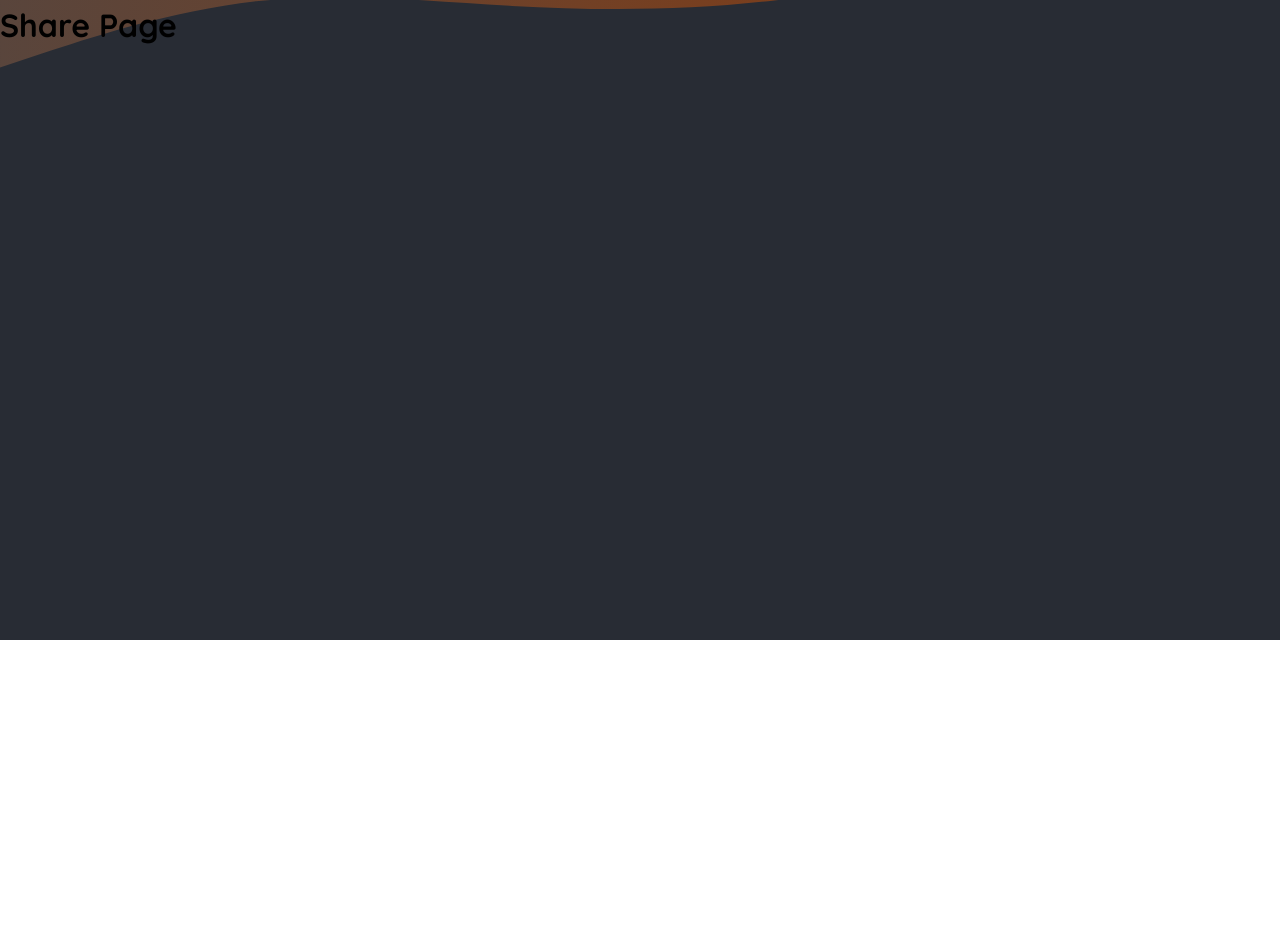
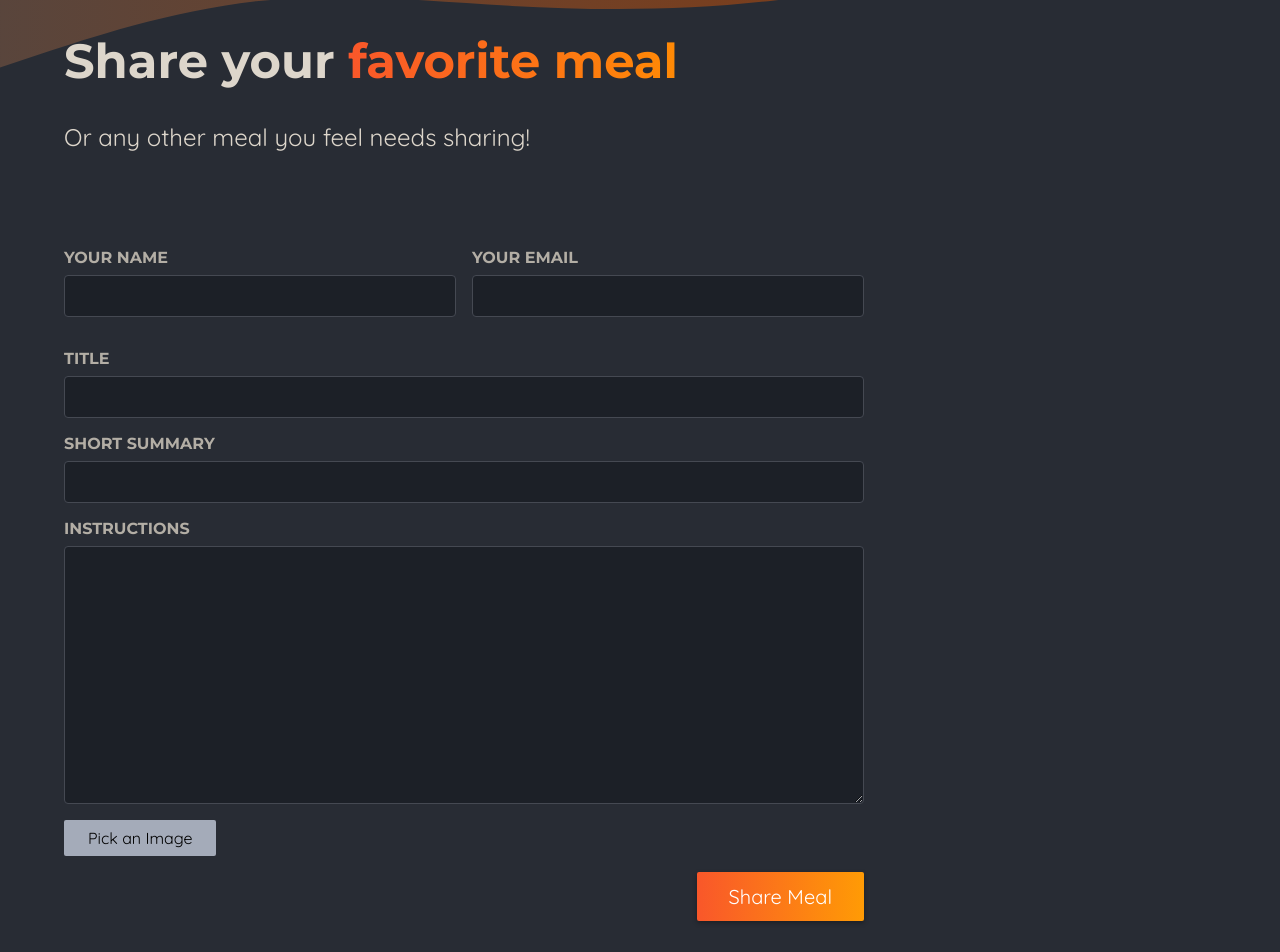
Before and after one commit to DewaaAngga1997/Belajar-Next-Js, a Next.js app: page /meals/share in a window 1280 px wide. Shown: the part 160-1112 px from the top of the page. Before the commit the page ends 800 px from the top, so only its background shows below. Built offline with nearby package versions, Linux system fonts and the light colour scheme.

Commit message:
create share form page

```diff
--- /dev/null
+++ b/app/component/meals/image-picker.js
@@ -0,0 +1,33 @@
+"use client";
+
+import { useRef } from "react";
+import classes from "./image-picker.module.css";
+
+export default function ImagePicker({ label, name }) {
+  const imageInput = useRef();
+  function handlePickImage() {
+    imageInput.current.click();
+  }
+  return (
+    <div className={classes.picker}>
+      <label htmlFor={name}>{label}</label>
+      <div className={classes.controls}>
+        <input
+          className={classes.input}
+          type="file"
+          id={name}
+          accept="image/png, image/jpeg"
+          name={name}
+          ref={imageInput}
+        />
+        <button
+          className={classes.button}
+          type="button"
+          onClick={handlePickImage}
+        >
+          Pick an Image
+        </button>
+      </div>
+    </div>
+  );
+}
--- /dev/null
+++ b/app/component/meals/image-picker.module.css
@@ -0,0 +1,45 @@
+.controls {
+  display: flex;
+  align-items: flex-start;
+  gap: 1.5rem;
+  margin-bottom: 1rem;
+}
+
+.picker .input {
+  display: none;
+}
+
+.picker .button {
+  border: 0;
+  padding: 0.5rem 1.5rem;
+  background: #a4abb9;
+  border-radius: 2px;
+  cursor: pointer;
+  font: inherit;
+}
+
+.picker .button:hover,
+.picker .button:focus {
+  background: #b3b9c6;
+}
+
+.preview {
+  width: 10rem;
+  height: 10rem;
+  border: 2px solid #a4abb9;
+  display: flex;
+  justify-content: center;
+  align-items: center;
+  text-align: center;
+  color: #a4abb9;
+  position: relative;
+}
+
+.preview p {
+  margin: 0;
+  padding: 1rem;
+}
+
+.preview img {
+  object-fit: cover;
+}
--- a/app/meals/[mealSlug]/page.js
+++ b/app/meals/[mealSlug]/page.js
@@ -1,9 +1,14 @@
 import Image from "next/image";
 import classes from "./page.module.css";
 import { getMeal } from "@/lib/meals";
+import { notFound } from "next/navigation";
 
 export default function MealDetailsPage({ params }) {
   const meal = getMeal(params.mealSlug);
+  if (!meal) {
+    notFound();
+  }
+
   meal.instructions = meal.instructions.replace(/\n/g, "<br />");
   return (
     <>
--- a/app/meals/error.js
+++ b/app/meals/error.js
@@ -4,7 +4,7 @@
   return (
     <main className="error">
       <h1>An error occurred!</h1>
-      <p>Could not find requested fecth data...</p>
+      <p>Could not find requested page or meals data...</p>
     </main>
   );
 }
--- a/app/meals/share/page.js
+++ b/app/meals/share/page.js
@@ -1,7 +1,50 @@
-export default function SharePage() {
+import ImagePicker from "@/app/component/meals/image-picker";
+import classes from "./page.module.css";
+
+export default function ShareMealPage() {
   return (
-    <div>
-      <h1>Share Page</h1>
-    </div>
+    <>
+      <header className={classes.header}>
+        <h1>
+          Share your <span className={classes.highlight}>favorite meal</span>
+        </h1>
+        <p>Or any other meal you feel needs sharing!</p>
+      </header>
+      <main className={classes.main}>
+        <form className={classes.form}>
+          <div className={classes.row}>
+            <p>
+              <label htmlFor="name">Your name</label>
+              <input type="text" id="name" name="name" required />
+            </p>
+            <p>
+              <label htmlFor="email">Your email</label>
+              <input type="email" id="email" name="email" required />
+            </p>
+          </div>
+          <p>
+            <label htmlFor="title">Title</label>
+            <input type="text" id="title" name="title" required />
+          </p>
+          <p>
+            <label htmlFor="summary">Short Summary</label>
+            <input type="text" id="summary" name="summary" required />
+          </p>
+          <p>
+            <label htmlFor="instructions">Instructions</label>
+            <textarea
+              id="instructions"
+              name="instructions"
+              rows="10"
+              required
+            ></textarea>
+          </p>
+          <ImagePicker />
+          <p className={classes.actions}>
+            <button type="submit">Share Meal</button>
+          </p>
+        </form>
+      </main>
+    </>
   );
 }
--- /dev/null
+++ b/app/meals/share/page.module.css
@@ -0,0 +1,98 @@
+.header {
+  gap: 3rem;
+  margin: 3rem auto 5rem auto;
+  width: 90%;
+  max-width: 75rem;
+  color: #ddd6cb;
+  font-size: 1.5rem;
+}
+
+.header h1 {
+  font-family: "Montserrat", sans-serif;
+}
+
+.highlight {
+  background: linear-gradient(90deg, #f9572a, #ff8a05);
+  background-clip: text;
+  -webkit-background-clip: text;
+  -webkit-text-fill-color: transparent;
+}
+
+.main {
+  width: 90%;
+  max-width: 75rem;
+  margin: 3rem auto;
+  color: white;
+}
+
+.form {
+  max-width: 50rem;
+}
+
+.form label {
+  display: block;
+  margin-bottom: 0.5rem;
+  font-size: 1rem;
+  font-family: "Montserrat", sans-serif;
+  text-transform: uppercase;
+  color: #b3aea5;
+  font-weight: bold;
+}
+
+.form input,
+.form textarea {
+  display: block;
+  width: 100%;
+  padding: 0.5rem 1rem;
+  border-radius: 4px;
+  border: 1px solid #454952;
+  background: #1c2027;
+  font-size: 1.25rem;
+  font-family: "Montserrat", sans-serif;
+  color: #ddd6cb;
+}
+
+.form input:focus,
+.form textarea:focus {
+  outline-color: #f99f2a;
+  background-color: #1f252d;
+}
+
+.row {
+  display: flex;
+  gap: 1rem;
+}
+
+.row p {
+  width: 100%;
+}
+
+.actions {
+  text-align: right;
+}
+
+.actions button {
+  border: 0;
+  padding: 0.75rem 2rem;
+  background: linear-gradient(90deg, #f9572a, #ff9b05);
+  border: none;
+  color: #ffffff;
+  border-radius: 2px;
+  cursor: pointer;
+  font: inherit;
+  font-size: 1.25rem;
+  box-shadow: 0 2px 5px rgba(0, 0, 0, 0.3);
+}
+
+.actions button:hover,
+.actions button:focus {
+  background: linear-gradient(90deg, #fd4715, #f9b241);
+}
+
+.actions button:disabled,
+.actions button:hover:disabled,
+.actions button:focus:disabled {
+  background: #ccc;
+  color: #979797;
+  cursor: not-allowed;
+}
```
